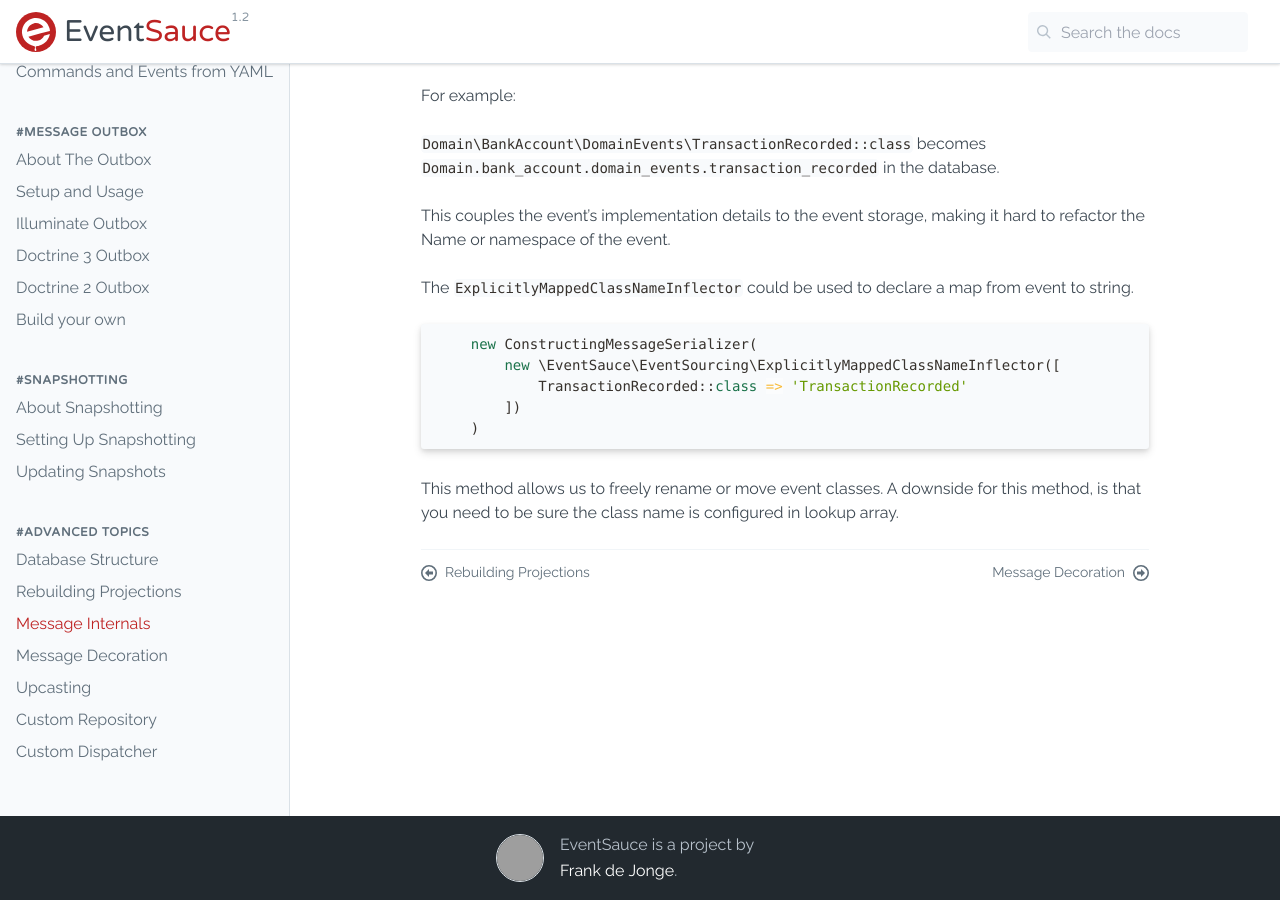
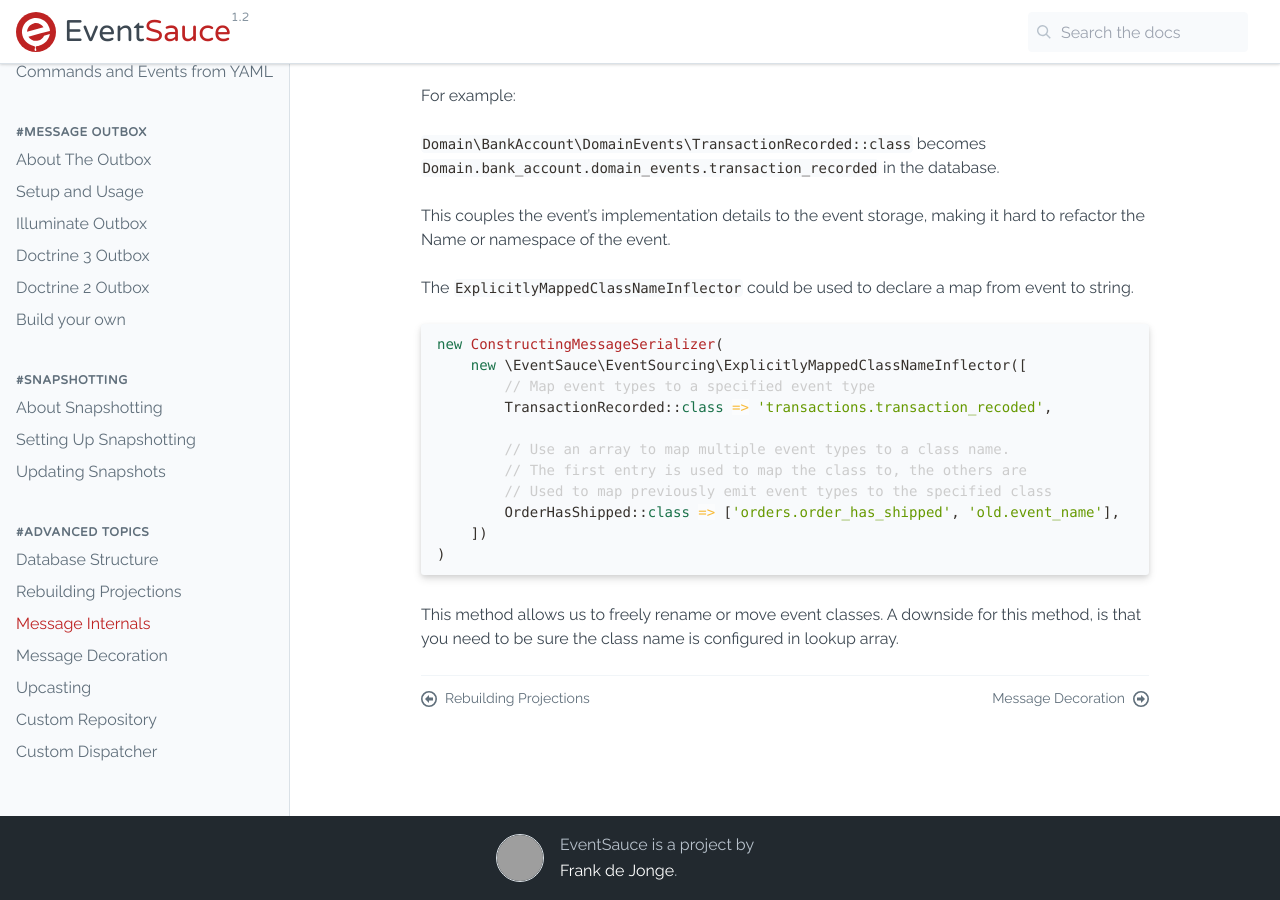
Before and after one commit to EventSaucePHP/EventSauce, a Jekyll site: the page built from docs/docs/advanced/message-internals.md, in a window 1280 px wide and 900 px high, scrolled down 1280 px. Built offline with Jekyll 4.4.1, drawn with Linux system fonts in a browser that asks for light colours; comment, search, counter and statistics services are not loaded; grey boxes are pictures that could not be loaded.

Commit message:
Clarify example.

````diff
--- a/docs/docs/advanced/message-internals.md
+++ b/docs/docs/advanced/message-internals.md
@@ -62,11 +62,17 @@ of the event.
 The `ExplicitlyMappedClassNameInflector` could be used to declare a map from event to string.
 
 ```php
-    new ConstructingMessageSerializer(
-        new \EventSauce\EventSourcing\ExplicitlyMappedClassNameInflector([
-            TransactionRecorded::class => 'TransactionRecorded'
-        ])
-    )
+new ConstructingMessageSerializer(
+    new \EventSauce\EventSourcing\ExplicitlyMappedClassNameInflector([
+        // Map event types to a specified event type
+        TransactionRecorded::class => 'transactions.transaction_recoded',
+
+        // Use an array to map multiple event types to a class name.
+        // The first entry is used to map the class to, the others are
+        // Used to map previously emit event types to the specified class
+        OrderHasShipped::class => ['orders.order_has_shipped', 'old.event_name'],
+    ])
+)
 ```
 
 This method allows us to freely rename or move event classes.
````
